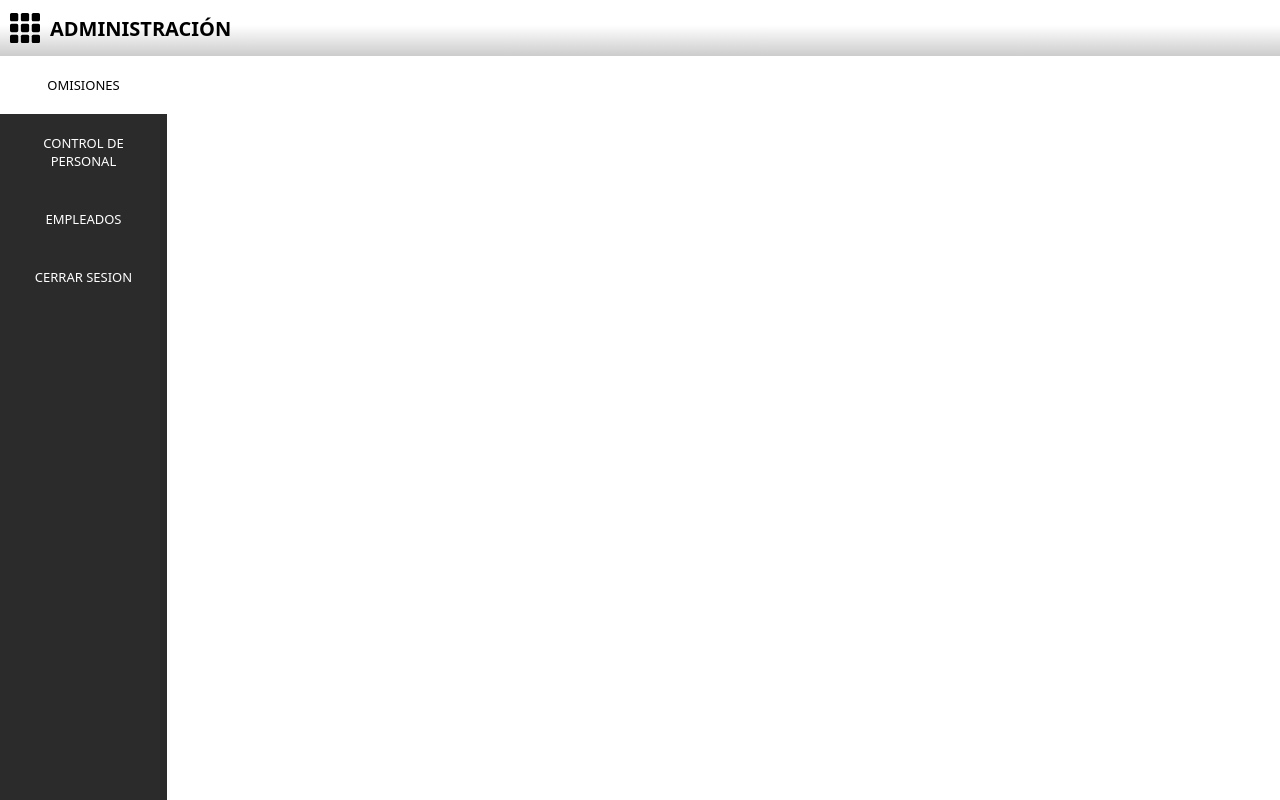
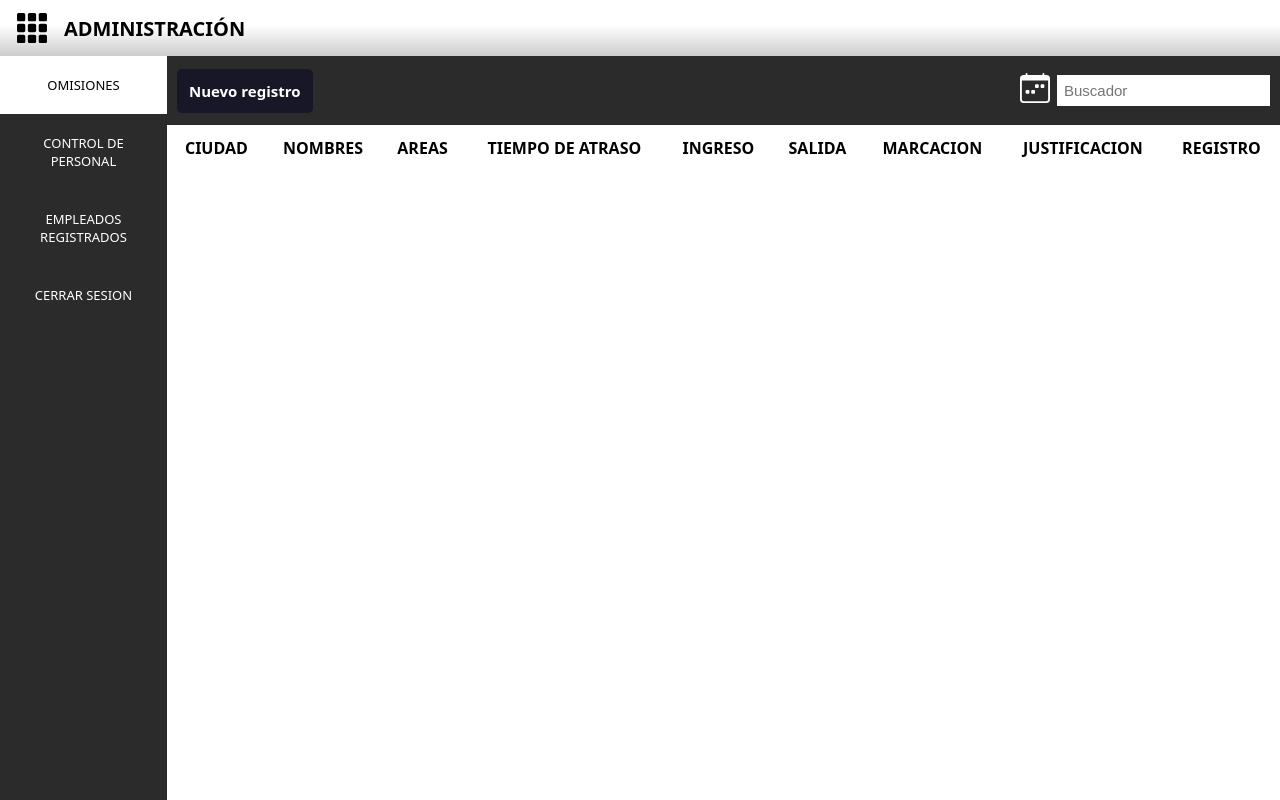
Before and after one commit to JCPRGMR/Administracion_php, a PHP site: page /view/Omisiones.php in a window 1280 px wide. Run offline with PHP 8.4, Linux system fonts and the light colour scheme; a user stored in the database is signed in; lists and menus that the app fills with data are empty.

Commit message:
Continuar con omision y control

```diff
--- a/templates/header.php
+++ b/templates/header.php
@@ -59,7 +59,7 @@
                     <li class="item-list">Control de personal</li>
                 </a>
                 <a href="../view/Empleados.php">
-                    <li class="item-list">Empleados</li>
+                    <li class="item-list">Empleados registrados</li>
                 </a>
                 <a href="">
                     <li class="item-list">Cerrar sesion</li>
--- a/view/Omisiones.php
+++ b/view/Omisiones.php
@@ -1,7 +1,87 @@
 <?php include("../templates/header.php")?>
+
+<link rel="stylesheet" href="../css/styles2.css">
 <style>
+    main{
+        flex-direction: column;
+    }
+    .header{
+        background-color: rgb(43, 43, 43);
+        width: 100%;
+        padding: 10px;
+        color: white;
+        display: flex;
+        justify-content: space-between;
+        align-items: center;
+        box-sizing: border-box;
+    }
+    .filtros{
+        display: flex;
+        align-items: center;
+    }
+    .date-filter{
+        cursor: pointer;
+    }
     a:nth-child(1) .item-list{
         background-color: white;
         color: black;
     }
+    th{
+        padding: 10px;
+    }
 </style>
+<div class="header">
+    <a href="" class="btn bg-black-blue">
+        Nuevo registro
+    </a>
+    <form action="" method="post">
+        <div class="filtros">
+            <label for="date-f" class="date-filter">
+                <svg xmlns="http://www.w3.org/2000/svg" width="30" height="30" fill="#fff" class="bi bi-calendar-week" viewBox="0 0 16 16">
+                    <path d="M11 6.5a.5.5 0 0 1 .5-.5h1a.5.5 0 0 1 .5.5v1a.5.5 0 0 1-.5.5h-1a.5.5 0 0 1-.5-.5zm-3 0a.5.5 0 0 1 .5-.5h1a.5.5 0 0 1 .5.5v1a.5.5 0 0 1-.5.5h-1a.5.5 0 0 1-.5-.5zm-5 3a.5.5 0 0 1 .5-.5h1a.5.5 0 0 1 .5.5v1a.5.5 0 0 1-.5.5h-1a.5.5 0 0 1-.5-.5zm3 0a.5.5 0 0 1 .5-.5h1a.5.5 0 0 1 .5.5v1a.5.5 0 0 1-.5.5h-1a.5.5 0 0 1-.5-.5z"/>
+                    <path d="M3.5 0a.5.5 0 0 1 .5.5V1h8V.5a.5.5 0 0 1 1 0V1h1a2 2 0 0 1 2 2v11a2 2 0 0 1-2 2H2a2 2 0 0 1-2-2V3a2 2 0 0 1 2-2h1V.5a.5.5 0 0 1 .5-.5M1 4v10a1 1 0 0 0 1 1h12a1 1 0 0 0 1-1V4z"/>
+                </svg>
+            </label>
+            <input type="search" autofocus class="campo" name="buscador" id="buscador" placeholder="Buscador" onkeyup="filterTable()">
+        </div>
+    </form>
+</div>
+<table id="myTable">
+    <thead>
+        <th>CIUDAD</th>
+        <th>NOMBRES</th>
+        <th>AREAS</th>
+        <th>TIEMPO DE ATRASO</th>
+        <th>INGRESO</th>
+        <th>SALIDA</th>
+        <th>MARCACION</th>
+        <th>JUSTIFICACION</th>
+        <th>REGISTRO</th>
+    </thead>
+    <tbody></tbody>
+</table>
+<script>
+    function filterTable() {
+        var input, filter, tbody, tr, td, i, txtValue;
+        input = document.getElementById("buscador");
+        filter = input.value.toUpperCase();
+        tbody = document.querySelector("#myTable tbody");
+        tr = tbody.getElementsByTagName("tr");
+
+        for (i = 0; i < tr.length; i++) {
+            // Modifica el bucle para recorrer todas las celdas (td) en lugar de solo la primera
+            var showRow = false;
+            for (var j = 0; j < tr[i].cells.length; j++) {
+            td = tr[i].cells[j];
+            if (td) {
+                txtValue = td.textContent || td.innerText;
+                if (txtValue.toUpperCase().indexOf(filter) > -1) {
+                showRow = true;
+                break; // Rompe el bucle si se encuentra una coincidencia en cualquier celda
+                }
+            }
+            }
+            tr[i].style.display = showRow ? "" : "none";
+        }
+    }
+</script>
```
Also changed, not shown: view/Control.php (+77 -0 lines).
